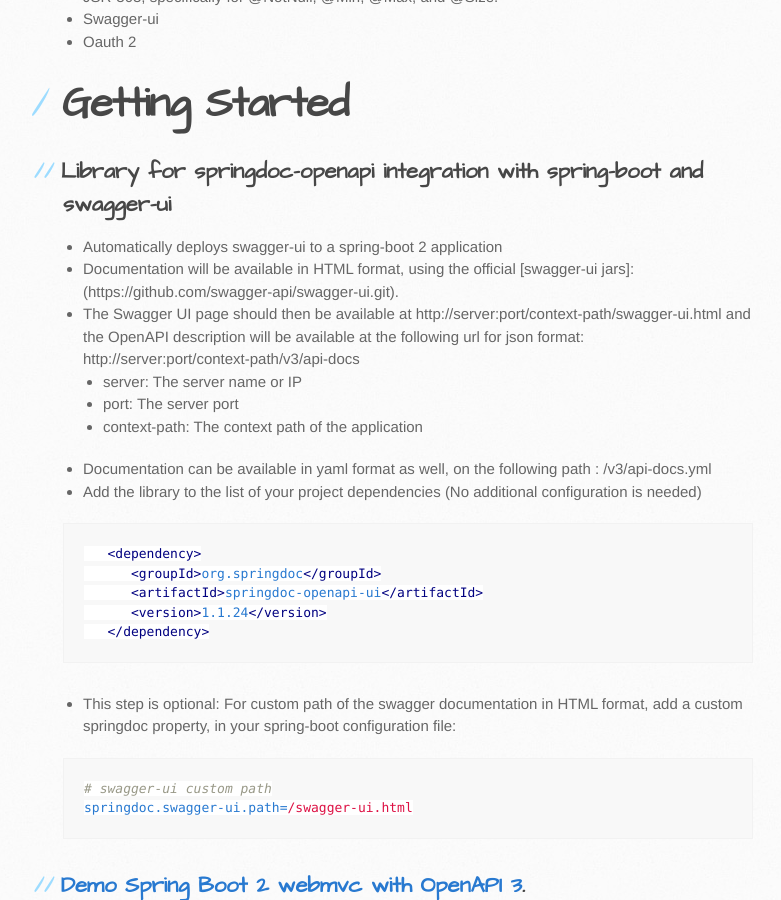
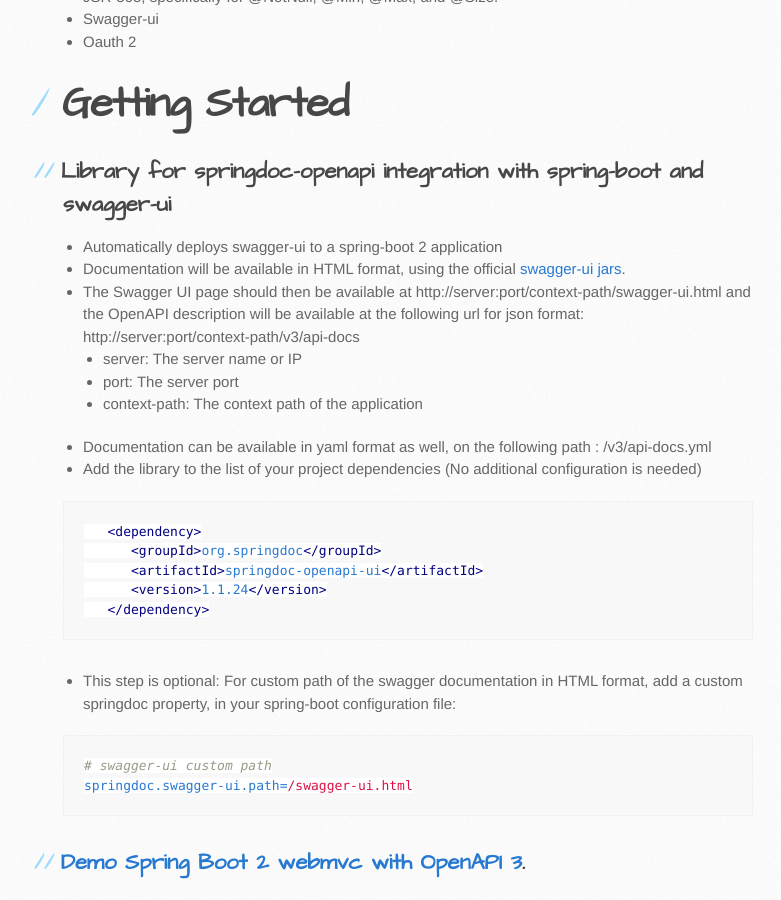
Before and after one commit to springdoc/springdoc-openapi-demos, a Jekyll site: the page built from docs/index.md, in a window 1280 px wide and 900 px high, scrolled down 690 px. Shown: the whole window, without its empty margins (107-888 px from the left). Built offline with Jekyll 4.4.1, drawn with Linux system fonts in a browser that asks for light colours.

Commit message:
Update index.md

```diff
--- a/docs/index.md
+++ b/docs/index.md
@@ -22,7 +22,7 @@
 
 ## Library for springdoc-openapi integration with spring-boot and swagger-ui
 *   Automatically deploys swagger-ui to a spring-boot 2 application
-*   Documentation will be available in HTML format, using the official [swagger-ui jars]: (https://github.com/swagger-api/swagger-ui.git).
+*   Documentation will be available in HTML format, using the official [swagger-ui jars](https://github.com/swagger-api/swagger-ui.git).
 *   The Swagger UI page should then be available at http://server:port/context-path/swagger-ui.html and the OpenAPI description will be available at the following url for json format: http://server:port/context-path/v3/api-docs
     * server: The server name or IP
     * port: The server port
@@ -51,7 +51,7 @@
 ![Branching](https://springdoc.github.io/springdoc-openapi-demos/images/pets.png)
 
 ## Source code of the Demo Applications
-*   https://github.com/springdoc/springdoc-openapi-demos.git
+*   [https://github.com/springdoc/springdoc-openapi-demos.git](https://github.com/springdoc/springdoc-openapi-demos.git)
 
 ## Integration of the libray in a spring-boot 2 project without the swagger-ui:
 *   Documentation will be available at the following url for json format: http://server:port/context-path/v3/api-docs
```
